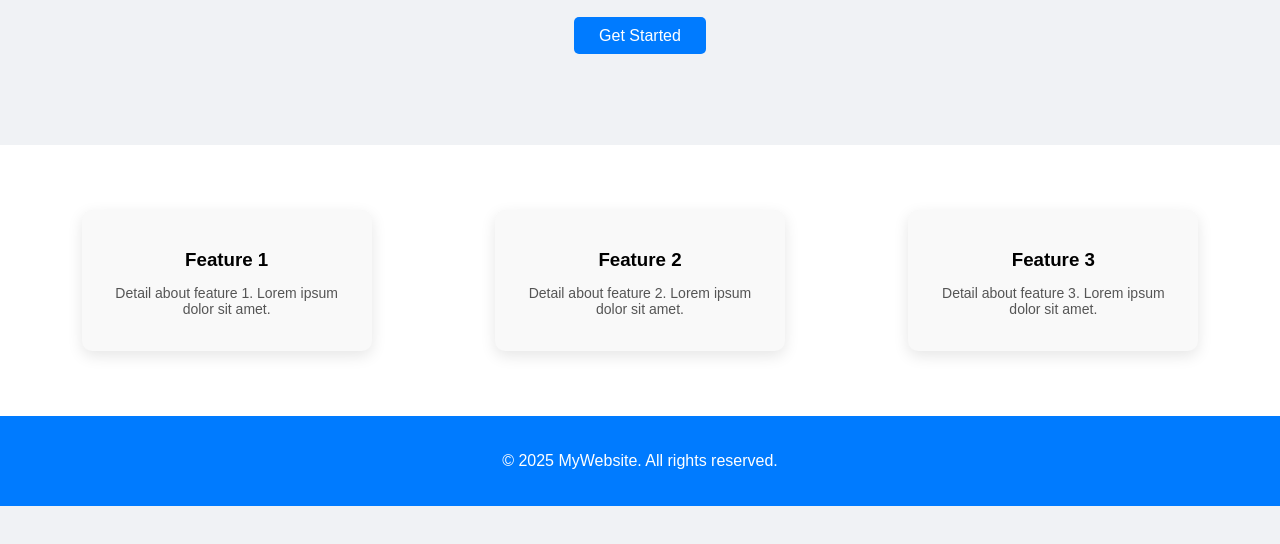
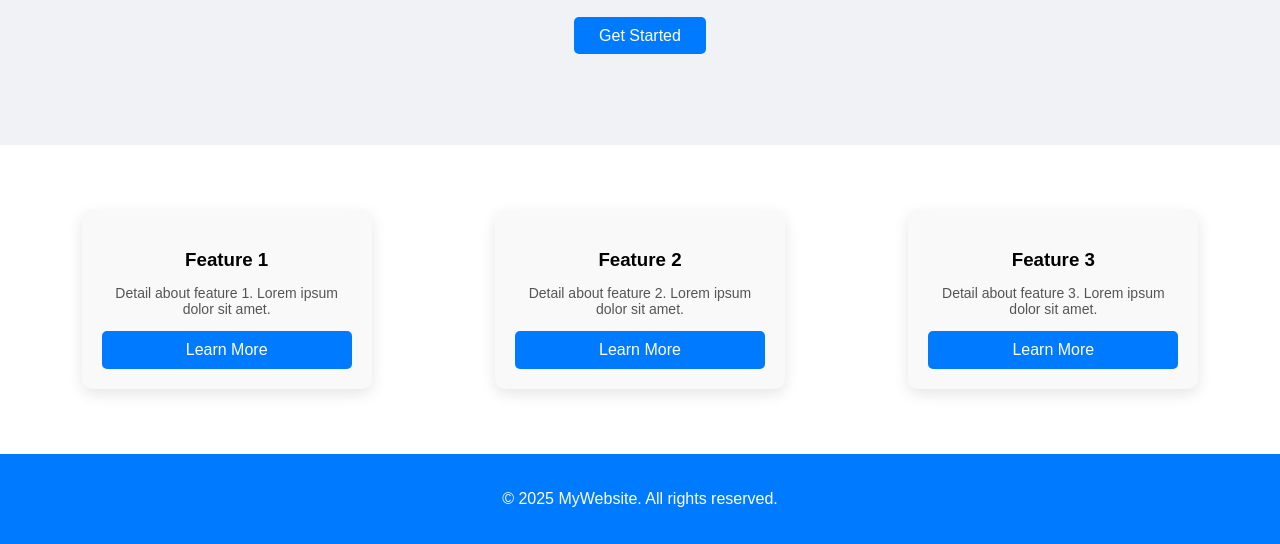
Before and after one commit to Reai091504/gitProject, a plain HTML site: page index.html in a window 1280 px wide. Shown: the part 297-841 px from the top of the page. Before the commit the page ends 803 px from the top, so only its background shows below. Drawn offline with Linux system fonts and the light colour scheme.

Commit message:
made buttons work

```diff
--- a/index.html
+++ b/index.html
@@ -19,11 +19,11 @@
         </ul>
     </nav>
 
-    <!-- Hero Section -->
+        <!-- Hero Section -->
     <section class="hero">
         <h1>Welcome to My Website</h1>
         <p>This is a simple and modern home page template.</p>
-        <a href="#" class="btn">Get Started</a>
+        <a href="#" class="btn" id="getStartedBtn">Get Started</a>
     </section>
 
     <!-- Content Section -->
@@ -31,16 +31,20 @@
         <div class="card">
             <h3>Feature 1</h3>
             <p>Detail about feature 1. Lorem ipsum dolor sit amet.</p>
+            <button class="feature-btn" data-feature="Feature 1">Learn More</button>
         </div>
         <div class="card">
             <h3>Feature 2</h3>
             <p>Detail about feature 2. Lorem ipsum dolor sit amet.</p>
+            <button class="feature-btn" data-feature="Feature 2">Learn More</button>
         </div>
         <div class="card">
             <h3>Feature 3</h3>
             <p>Detail about feature 3. Lorem ipsum dolor sit amet.</p>
+            <button class="feature-btn" data-feature="Feature 3">Learn More</button>
         </div>
     </section>
+
 
     <!-- Footer -->
     <footer>
--- a/script.js
+++ b/script.js
@@ -11,6 +11,7 @@ loginForm.addEventListener('submit', function(e) {
     if(username === "admin" && password === "1234") {
         alert("Login successful!");
         errorMessage.textContent = "";
+        // You can redirect to another page here
         window.location.href = "index.html";
     } else {
         errorMessage.textContent = "Invalid username or password";
```
